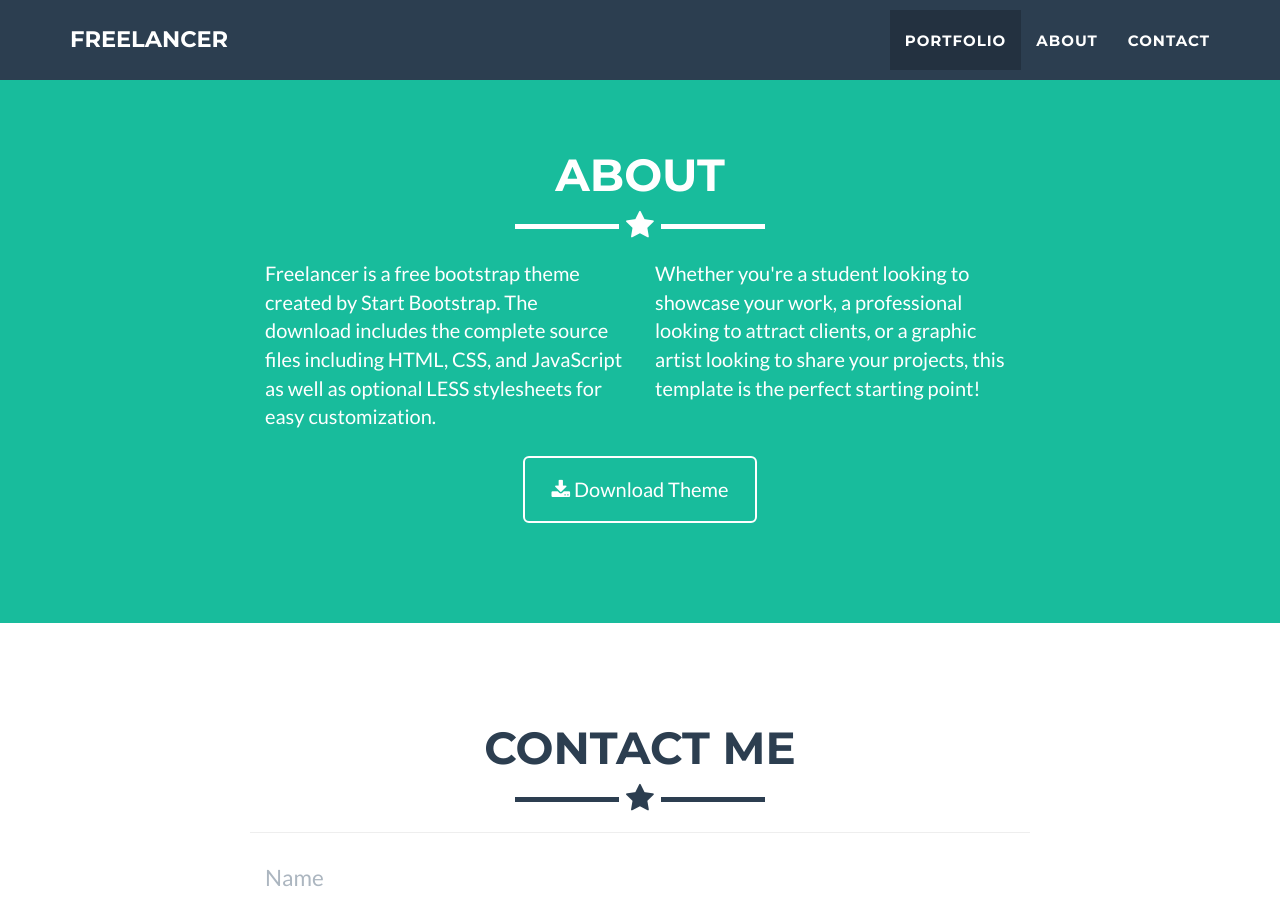
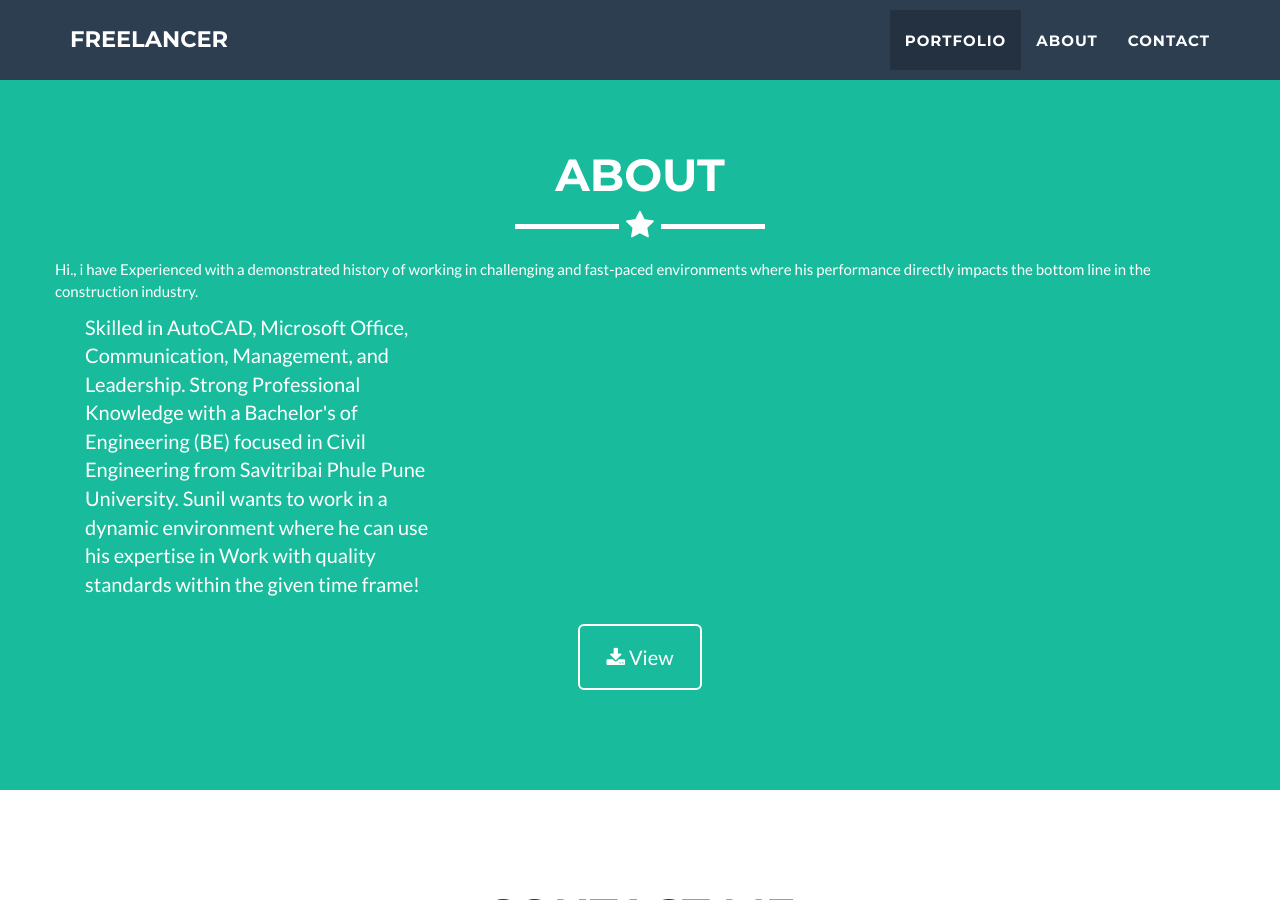
Before and after one commit to jaybhayesunil/jaybhayesunil.github.io, a Jekyll site: the page built from index.html, in a window 1280 px wide and 900 px high, scrolled down 1615 px. Built offline with Jekyll 4.4.1, drawn with Linux system fonts in a browser that asks for light colours.

Commit message:
Update about.html

```diff
--- a/_includes/about.html
+++ b/_includes/about.html
@@ -8,15 +8,14 @@
                 </div>
             </div>
             <div class="row">
-                <div class="col-lg-4 col-lg-offset-2">
-                    <p>Freelancer is a free bootstrap theme created by Start Bootstrap. The download includes the complete source files including HTML, CSS, and JavaScript as well as optional LESS stylesheets for easy customization.</p>
+                <d <p>Hi., i have Experienced with a demonstrated history of working in challenging and fast-paced environments where his performance directly impacts the bottom line in the construction industry. </p>
                 </div>
                 <div class="col-lg-4">
-                    <p>Whether you're a student looking to showcase your work, a professional looking to attract clients, or a graphic artist looking to share your projects, this template is the perfect starting point! </p>
+                    <p>Skilled in AutoCAD, Microsoft Office, Communication, Management, and Leadership. Strong Professional Knowledge with a Bachelor's of Engineering (BE) focused in Civil Engineering from Savitribai Phule Pune University. Sunil wants to work in a dynamic environment where he can use his expertise in Work with quality standards within the given time frame! </p>
                 </div>
                 <div class="col-lg-8 col-lg-offset-2 text-center">
-                    <a href="https://github.com/jeromelachaud/freelancer-theme" class="btn btn-lg btn-outline">
-                        <i class="fa fa-download"></i> Download Theme
+                    <a href="www.linkedin.com/in/suniljaybhaye" class="btn btn-lg btn-outline">
+                        <i class="fa fa-download"></i> View
                     </a>
                 </div>
             </div>
```
